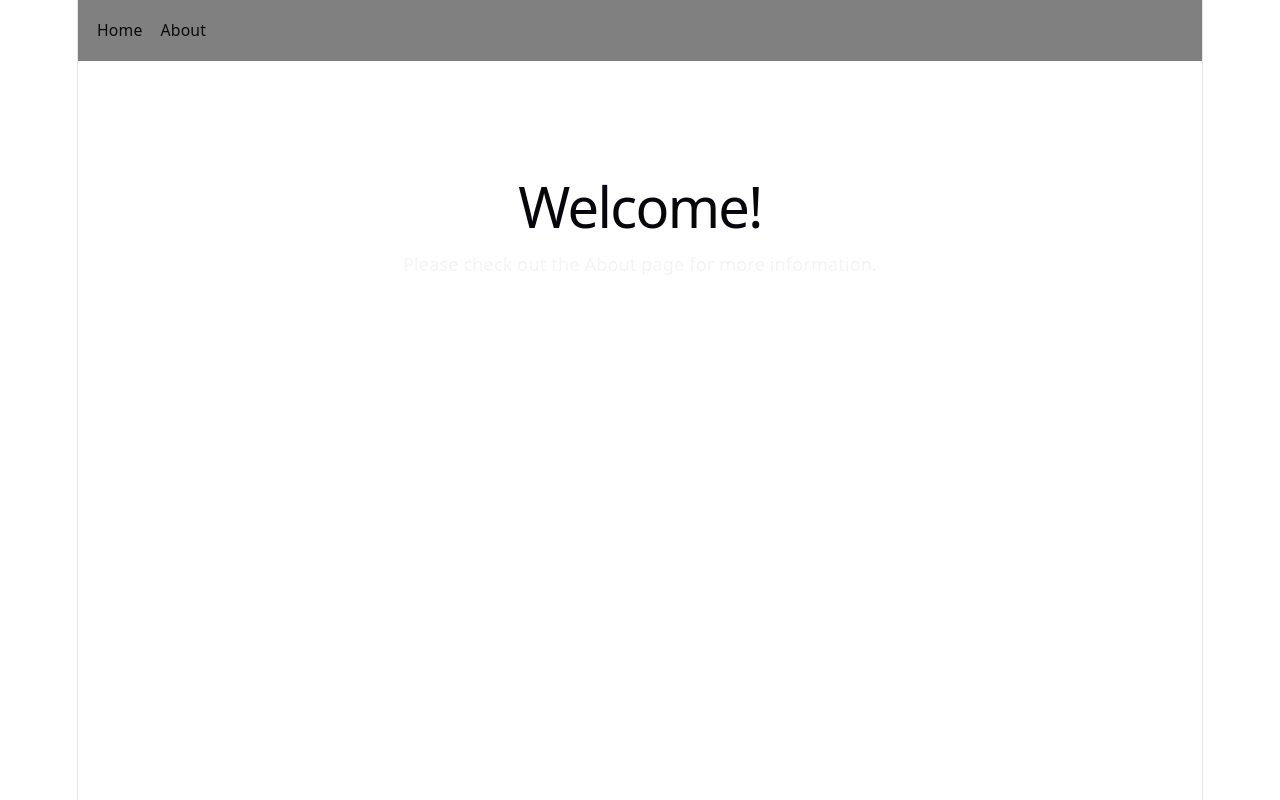
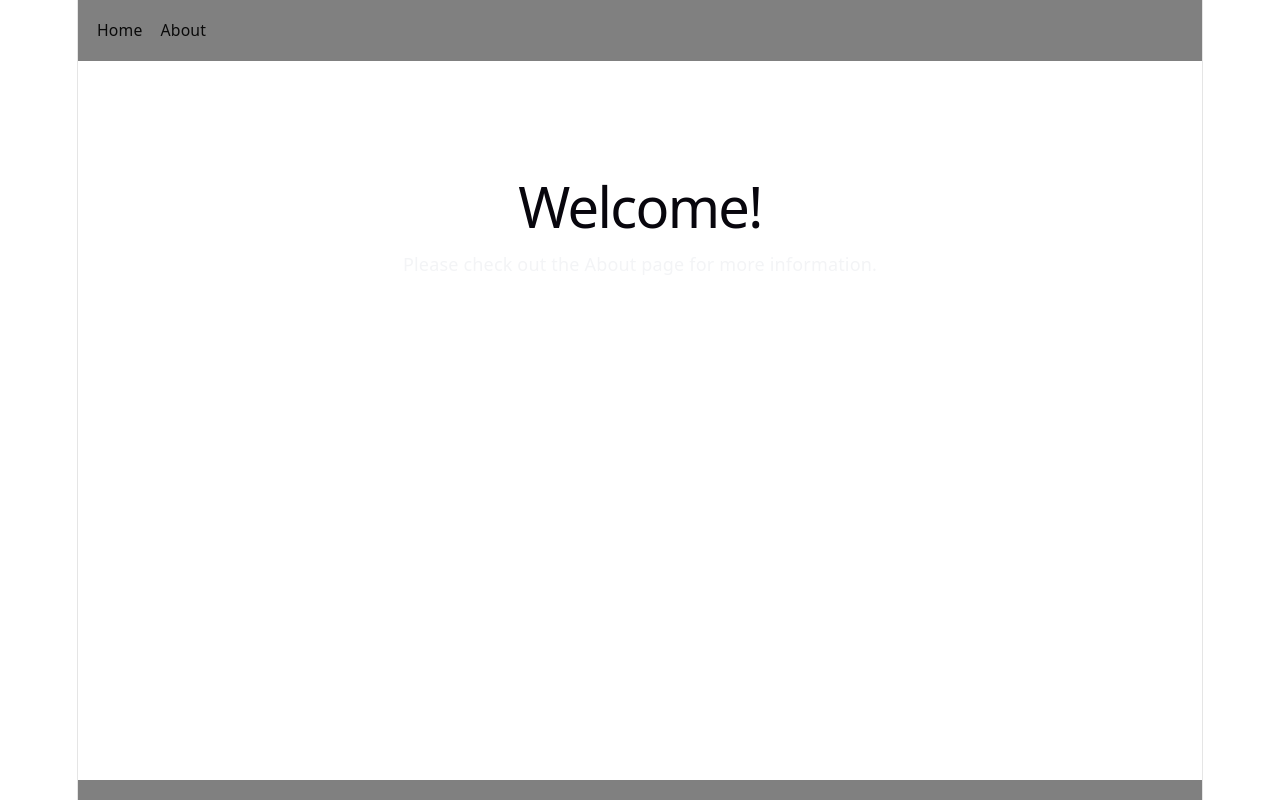
Before and after one commit to marlukkg/ReactProjects, a React (Vite) app in the folder react-hello-world/: page / in a window 1280 px wide. Built offline with nearby package versions, Linux system fonts and the light colour scheme.

Commit message:
Develop a footer

```diff
--- a/react-hello-world/src/index.css
+++ b/react-hello-world/src/index.css
@@ -130,6 +130,16 @@ body {
   box-sizing: border-box;
 }
 
+.app-container {
+  display: flex;
+  flex-direction: column;
+  min-height: 100vh; /* Takes full height of the viewport */
+}
+
+.main-content {
+  flex: 1; /* Forces the main area to grow and consume all remaining space */
+}
+
 h1,
 h2 {
   font-family: var(--heading);
--- a/react-hello-world/src/main.jsx
+++ b/react-hello-world/src/main.jsx
@@ -20,7 +20,7 @@ import {
 createRoot(document.getElementById('root')).render(
   <StrictMode>
     <BrowserRouter>
-      <div>
+      <div className="app-container">
         {/* Navigation Bar */}
         <nav style={{ padding: '10px', backgroundColor: 'gray', display: 'flex', gap: '20px', }}>
           <NavigationMenu>
@@ -36,7 +36,7 @@ createRoot(document.getElementById('root')).render(
         </nav>
 
         {/* Route Configuration */}
-        <main style={{ padding: '20px' }}>
+        <main className="main-content" style={{ padding: '20px' }}>
           <Routes>
             <Route path="/" element={<App />} />
             <Route path="/about" element={<About />} />
@@ -47,8 +47,9 @@ createRoot(document.getElementById('root')).render(
 
 
         </main>
+        <footer style={{ padding: '10px', backgroundColor: 'gray', display: 'flex', gap: '20px', }}>
 
-
+        </footer>
       </div>
     </BrowserRouter>
   </StrictMode>,
```
